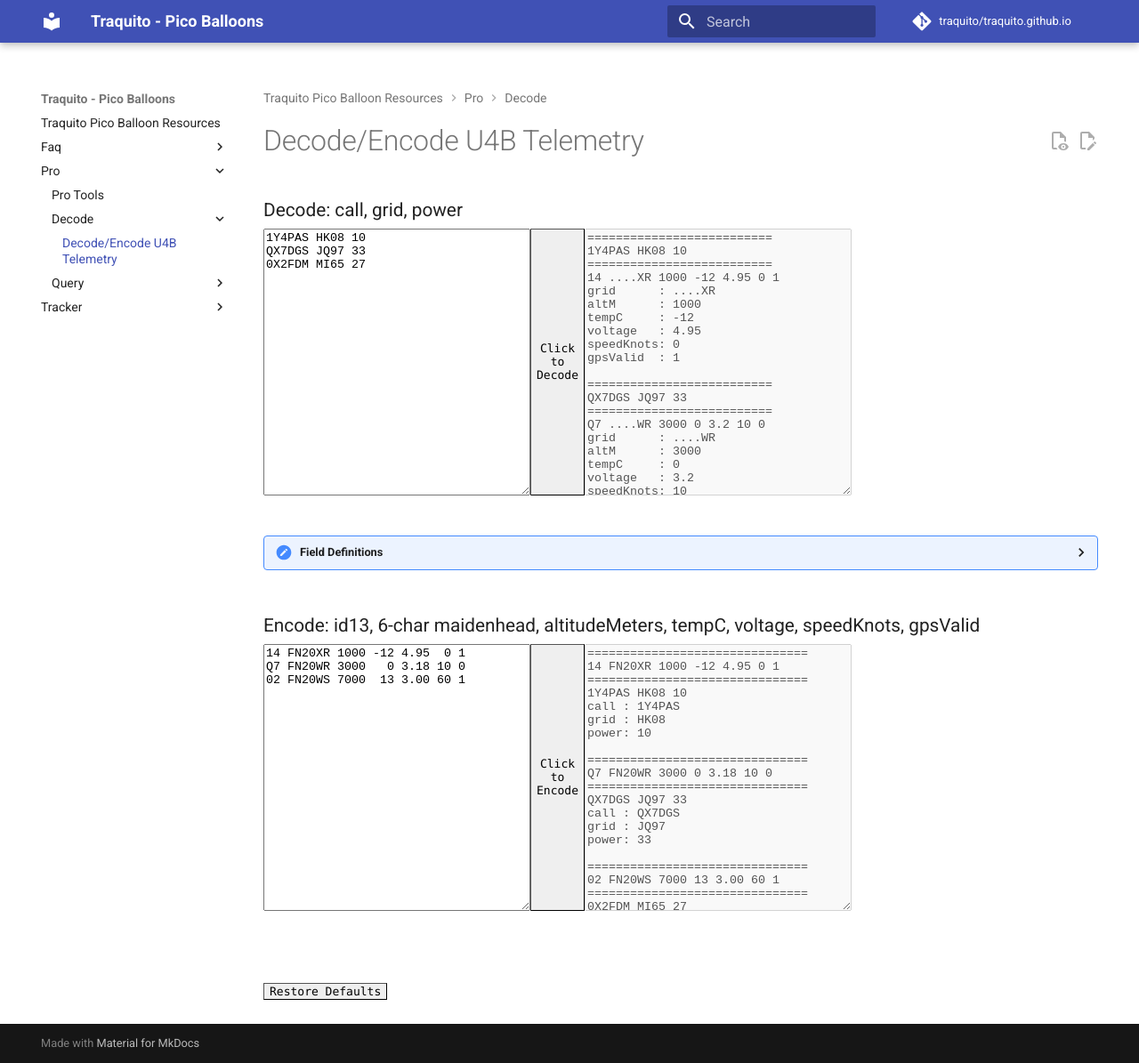
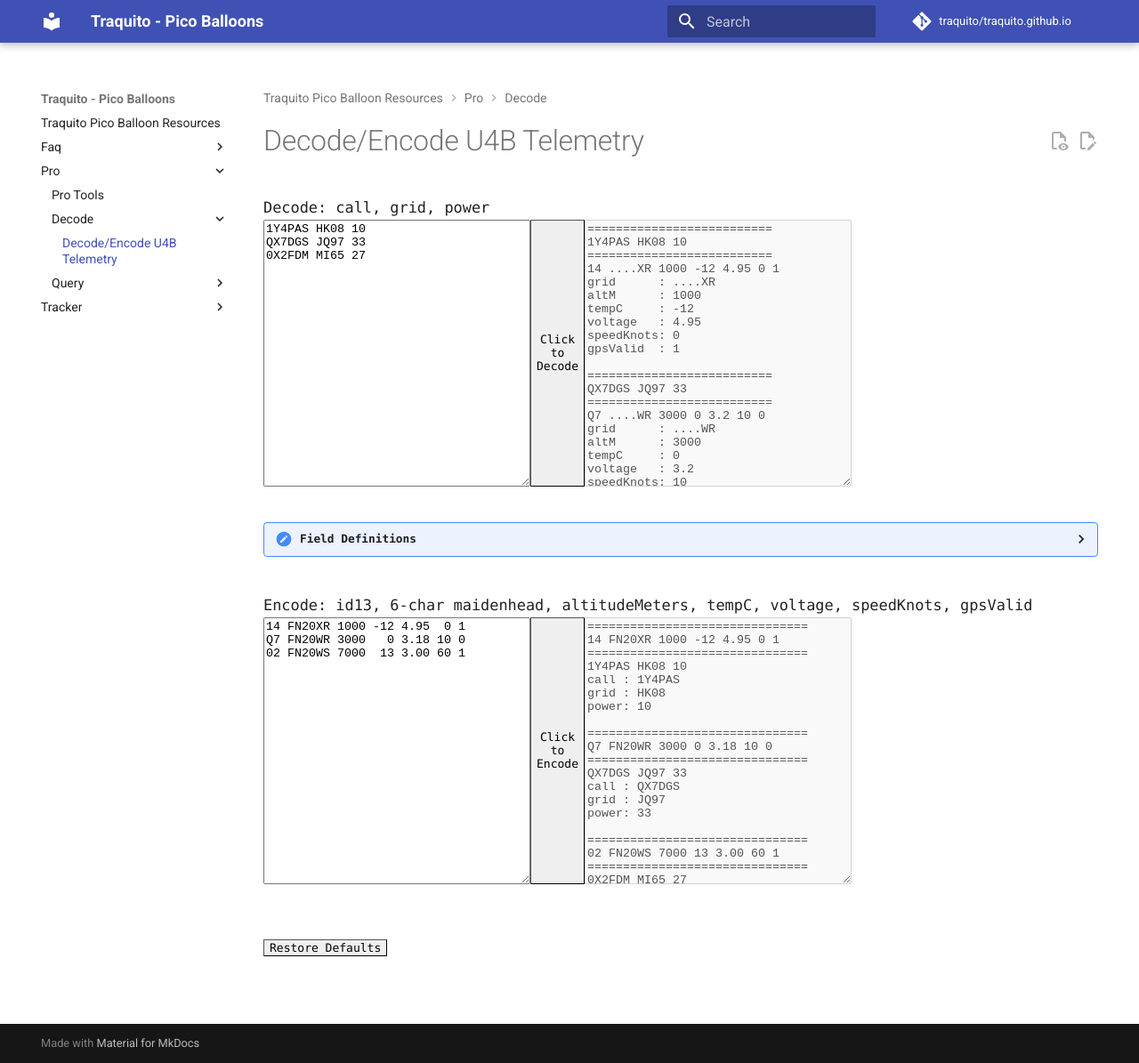
Before and after one commit to traquito/traquito.github.io, an MkDocs documentation site: the page built from docs/pro/decode/README.md, in a window 1280 px wide and 1195 px high. Shown: the whole window at 89% size. Built offline with MkDocs 1.6.1 and Material for MkDocs 9.7.7, drawn with Linux system fonts in a browser that asks for light colours; comment, search, counter and statistics services are not loaded.

Commit message:
tweak decode page to look a little better

```diff
--- a/docs/pro/decode/README.md
+++ b/docs/pro/decode/README.md
@@ -192,6 +192,10 @@
 </script>
 
 <style>
+.page {
+    font-family: Consolas,monaco,monospace;
+    font-size: small;
+}
 section {
     display: inline-flex;
 }
@@ -247,6 +251,7 @@
 
     </head>
     <body>
+        <div class="page">
         <span class="heading">
             Decode: call, grid, power
         </span>
@@ -308,5 +313,6 @@
         <br/>
         <button onclick="window.location = window.location.href.split('?')[0]">Restore Defaults</button>
         <br/>
+    </div>
     </body>
 </html>
```
